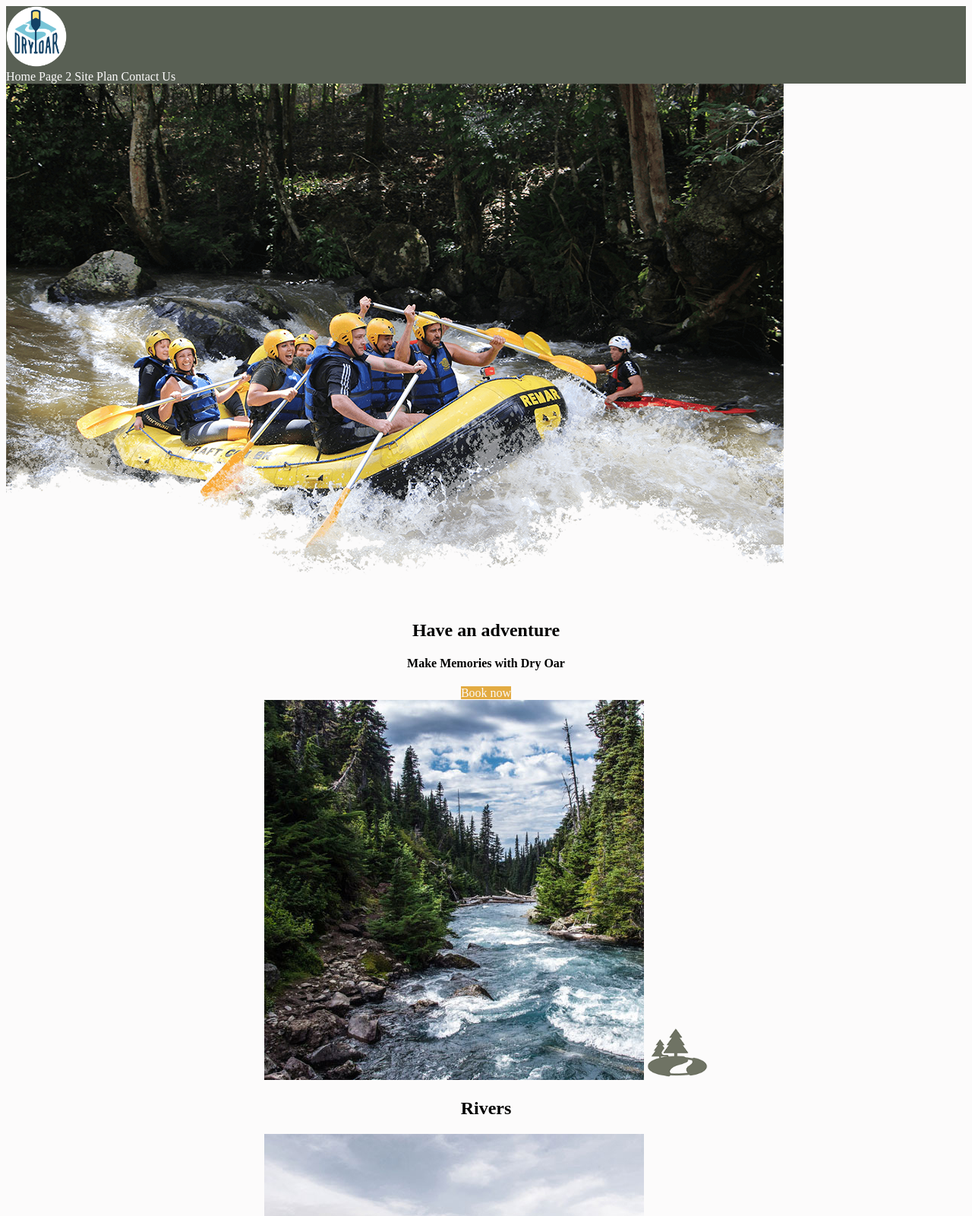
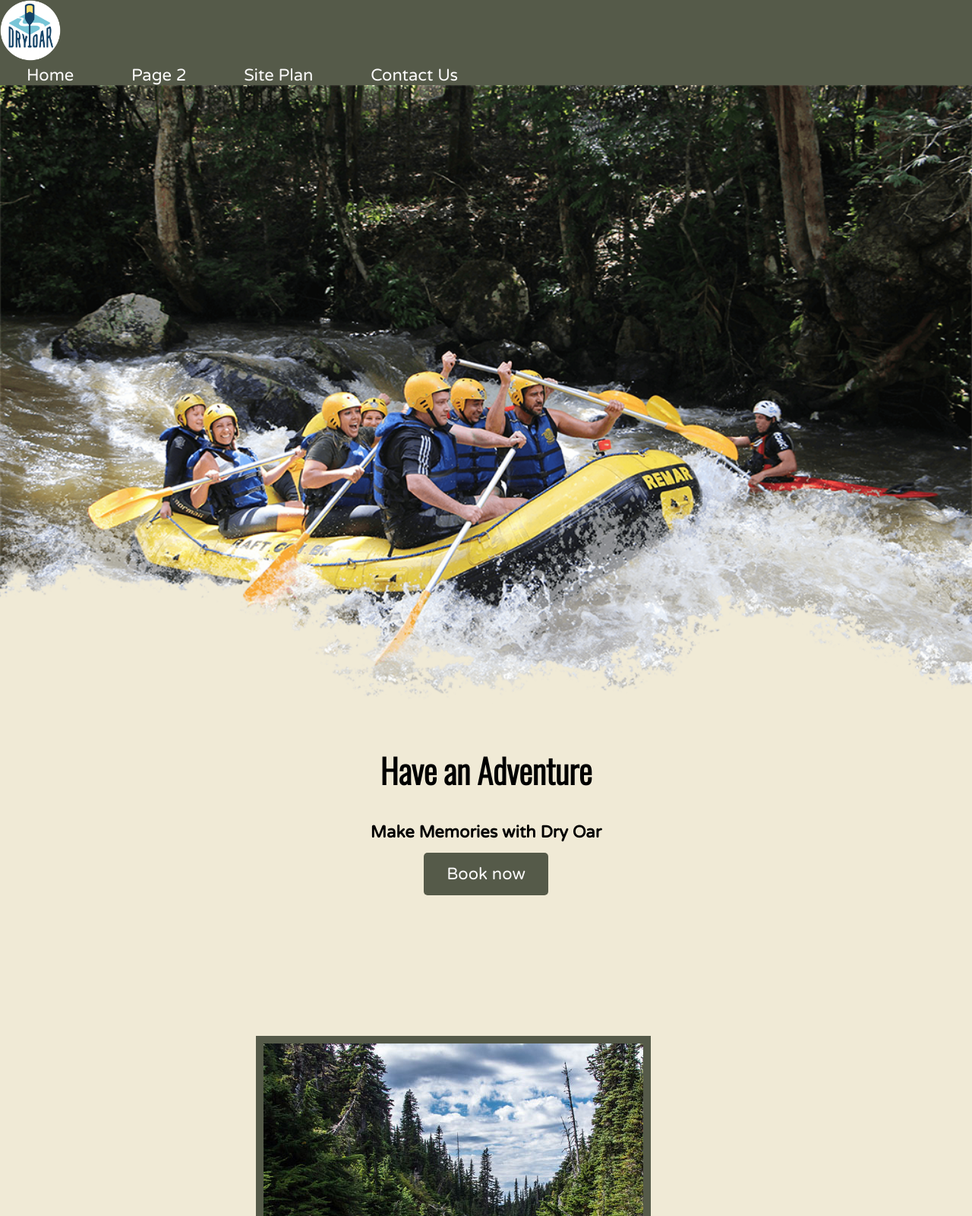
Before and after one commit to Shadow-Phoenix4/wwd130, a plain HTML site: page wwr/index.html in a window 1280 px wide. Shown: the top 1600 px of the page at 76% size. Drawn offline with nearby package versions, Linux system fonts and the light colour scheme; a web font is replaced by a local one.

Commit message:
more work

```diff
--- a/wwr/index.html
+++ b/wwr/index.html
@@ -1,6 +1,9 @@
 <!DOCTYPE html>
 
 <html lang="en">
+<style>
+    @import url('https://fonts.googleapis.com/css2?family=Mooli&family=Oswald:wght@300&family=Varela+Round&display=swap');
+</style>
 
 <head>
     <meta charset="UTF-8">
@@ -22,7 +25,7 @@
 <body>
     <div id="content">
         <header>
-            <a class="logo" href="index.html">
+            <a class="logo-link" href="index.html">
                 <img class="logo" src="images/logo.png" alt="Dry Oar Logo">
             </a>
             <nav>
@@ -33,10 +36,10 @@
             </nav>
         </header>
         <div id="hero">
-            <img id="hero_img" src="images/hero.png" alt="people enjpying white water Rafting">
+            <img id="hero_img" src="images/hero.png" alt="people enjoying white water Rafting">
 
             <section id="hero-msg">
-                <h1 class="home-title">Have an adventure</h1>
+                <h1 class="home-title">Have an Adventure</h1>
                 <h4>Make Memories with Dry Oar</h4>
                 <div class="button-box">
                     <a class="book" href="contactus.html">Book now</a>
@@ -90,4 +93,5 @@
     </div>
 </body>
 <!-- alt + shift + f  uses to quickly indent all code in file-->
+
 </html>
--- a/wwr/styles/styles.css
+++ b/wwr/styles/styles.css
@@ -1,62 +1,129 @@
 #background {
     height: 725px;
-    background-color: #e3ab42;
+    background-color: #141e0db3;
 }
+
 body {
-    background-color: #fcfbfb;
+    background-color: #F0EAD6;
+    font-family: 'Varela Round', sans-serif;
+    font-size: 22px;
+    margin: 0;
+    padding: 0;
+
 }
+
+#hero_img {
+    width: 100%;
+}
+
+h2 {
+    margin: 0;
+}
+
 header {
-    background-color:rgba(20,30,13, .7);
+    background-color: #141e0db3;
 }
+
 nav a:hover {
     background-color: black;
     color: #d9c2a3;
 }
-#content{
+
+#content {
     max-width: 1600px;
-    margin:0 auto;
+    margin: 0 auto;
 }
+
 nav a {
     text-align: center;
     color: #fcfbfb;
     text-decoration: none;
+    padding: 35px;
 }
-#hero-msg h1, #hero-msg h4{
+
+#hero-msg h1,
+#hero-msg h4 {
     text-align: center;
 }
-.button-box{
+
+.button-box {
     text-align: center;
 }
-main{
+
+main {
     text-align: center;
 }
+
 .logo {
     width: 80px;
 }
-.book, .join {
+
+.book,
+.join {
     text-align: center;
-    background-color: #e3ab42;
+    background-color: #141e0db3;
+    color: #fcfbfb;
+    text-decoration: none;
+    padding: 15px 30px;
+    margin-top: 50px;
+    border-radius: 5px;
+}
+
+footer .social img {
+    padding-top: 15px;
+}
+
+footer a {
+    text-align: center;
     color: #fcfbfb;
     text-decoration: none;
 }
- footer a {
-    text-align: center;
-    color: #fcfbfb;
-    text-decoration: none;
-    background-color: #e3ab42;
-}
+
 footer p {
     font-size: 1.2em;
 }
+
 footer p a:hover {
     text-decoration: underline;
 }
-.icon{
+
+.icon {
     width: 80px;
+    padding-top: 10px;
 }
-footer{
-    background-color: #e3ab42;
+
+footer {
+    background-color: #141e0db3;
+    margin-top: 200px;
+    padding: 25px 50px;
 }
-.msg{
-    background-color: #e3ab42;
+
+.msg {
+    background-color: #141e0db3;
+    line-height: 1.5em;
+    padding-bottom: 15px;
 }
+
+.home-title {
+    font-family: 'Oswald', sans-serif;
+    font-size: 2em;
+    margin-top: 10px;
+}
+
+.logo-link {
+    padding-top: 5px;
+}
+
+.rivers-card,
+.camping-card,
+.rapids-card {
+    margin: 200px 0;
+}
+
+img {
+    box-sizing: border-box;
+}
+
+.card-img {
+    border: 10px solid #141e0db3;
+}
```
